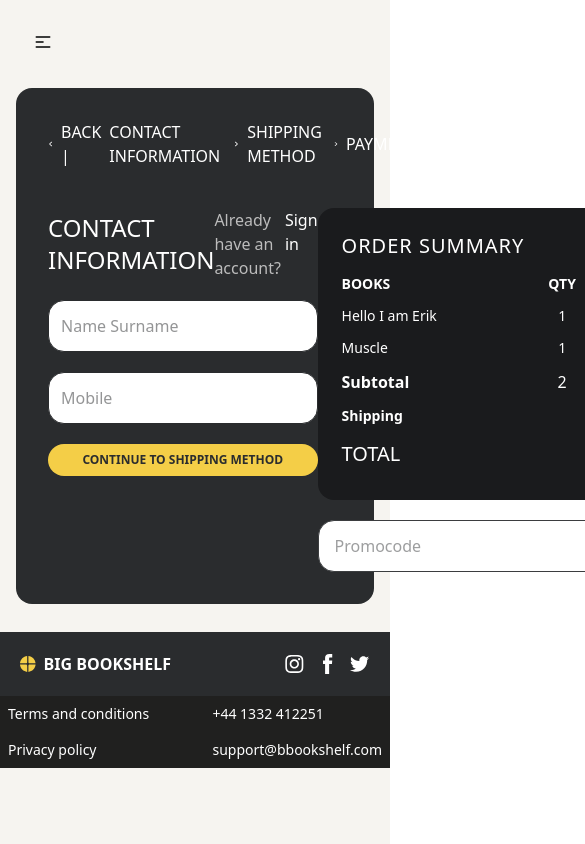
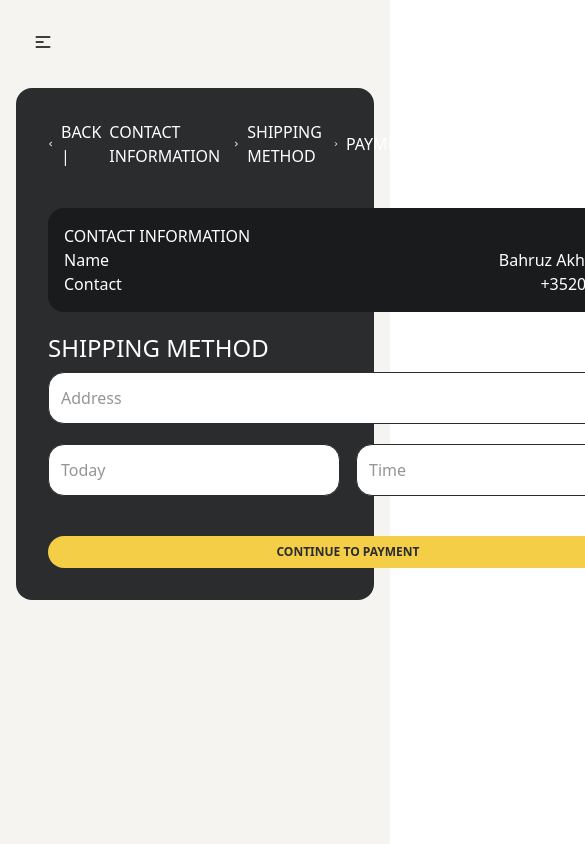
Before and after one commit to abdullahnadeemdev/bookshelf, a React (Vite) app: page / in a window 390 px wide. Shown: the top 844 px of the page, 585 px wide, since content can reach past the window. Built offline with nearby package versions, Linux system fonts and the light colour scheme.

Commit message:
added shipping and payment

```diff
--- /dev/null
+++ b/src/components/checkout/CloseCard.jsx
@@ -0,0 +1,22 @@
+import React from "react";
+
+const CloseCard = () => {
+  return (
+    <div className="bg-blackC rounded-2xl p-4 w-150">
+      <div className="flex justify-between">
+        <p>CONTACT INFORMATION</p>
+        <p>EDIT</p>
+      </div>
+      <div className="flex justify-between">
+        <p>Name</p>
+        <p>Bahruz Akhundov</p>
+      </div>
+      <div className="flex justify-between">
+        <p>Contact</p>
+        <p>+352064666</p>
+      </div>
+    </div>
+  );
+};
+
+export default CloseCard;
--- /dev/null
+++ b/src/components/checkout/OrderSummay.jsx
@@ -0,0 +1,71 @@
+import React from "react";
+import Button from "../shared/button/Button";
+
+const OrderSummay = () => {
+  return (
+    <div className="hidden md:block">
+      <div className="bg-blackC rounded-2xl p-6 w-100 ">
+        <div className="flex justify-between items-center mb-2">
+          <h2 className="text-xl font-normal tracking-wider">ORDER SUMMARY</h2>
+
+          <p className="text-base underline">EDIT</p>
+        </div>
+
+        <table className="w-full table-auto text-sm">
+          <thead>
+            <tr className="text-left font-normal ">
+              <th className="py-1.5">BOOKS</th>
+              <th className="py-1.5 text-center">QTY</th>
+              <th className="py-1.5 text-right">PRICE</th>
+            </tr>
+          </thead>
+
+          <tbody>
+            <tr>
+              <td className="py-1.5">Hello I am Erik</td>
+              <td className="py-1.5 text-center ">1</td>
+              <td className="py-1.5 text-right ">$10.5</td>
+            </tr>
+
+            <tr>
+              <td className="py-1.5">Muscle</td>
+              <td className="py-1.5 text-center ">1</td>
+              <td className="py-1.5 text-right ">$22.5</td>
+            </tr>
+
+            <tr className="text-base">
+              <td className="py-1.5 font-semibold">Subtotal</td>
+              <td className="py-1.5 text-center ">2</td>
+              <td className="py-1.5 text-right ">$33.0</td>
+            </tr>
+
+            <tr>
+              <td className="py-1.5 font-semibold">Shipping</td>
+              <td className="py-1.5"></td>
+              <td className="py-1.5 text-right">FREE</td>
+            </tr>
+
+            <tr>
+              <td className="pt-2 pb-2 text-xl  font-medium">TOTAL</td>
+              <td className="pt-2 pb-2"></td>
+              <td className="pt-2 pb-2 text-xl text-right font-medium">
+                $33.0
+              </td>
+            </tr>
+          </tbody>
+        </table>
+        <span></span>
+      </div>
+      <span>
+        <input
+          type="text"
+          className="border rounded-2xl text-lightGrayBg p-4 bg-white h-13 mt-5 w-[75%] mr-2"
+          placeholder="Promocode"
+        />
+        <Button className="font-bold!  bg-darkGreyText!">Apply</Button>
+      </span>
+    </div>
+  );
+};
+
+export default OrderSummay;
--- /dev/null
+++ b/src/components/checkout/checkout1/ContactInfo.jsx
@@ -0,0 +1,35 @@
+import React from "react";
+import Button from "../../shared/button/Button";
+
+const ContactInfo = () => {
+  return (
+    <div className="w-150">
+      <div className="flex justify-between items-center">
+        <h2 className="text-2xl font-light">CONTACT INFORMATION</h2>
+        <span className="flex gap-1">
+          <p className="text-greyText ">Already have an account?</p>
+          <p className="">Sign in</p>
+        </span>
+      </div>
+
+      <input
+        type="text"
+        name=""
+        id=""
+        className="border h-13 p-3 my-5 bg-white rounded-2xl w-full text-grayBg"
+        placeholder="Name Surname "
+      />
+      <input
+        type="text"
+        name=""
+        id=""
+        className="border h-13 p-3 bg-white rounded-2xl w-full text-grayBg"
+        placeholder="Mobile"
+      />
+
+      <Button className="mt-5 w-full">CONTINUE TO SHIPPING METHOD</Button>
+    </div>
+  );
+};
+
+export default ContactInfo;
--- a/src/components/checkout/checkout1/Index.jsx
+++ b/src/components/checkout/checkout1/Index.jsx
@@ -1,10 +1,15 @@
 import React from "react";
 import { DropArrowIcon } from "../../../assets/icons";
 import Button from "../../shared/button/Button";
+import OrderSummay from "../OrderSummay";
+import ContactInfo from "./ContactInfo";
+import CloseCard from "../CloseCard";
+import Shipping from "../checkout2/Shipping";
+import Payment from "../checkout3/Payment";
 
 const Index = () => {
   return (
-    <div className="p-8 text-white rounded-2xl  max-w-[1440px] bg-grayBg">
+    <div className="p-8 text-white rounded-2xl  max-w-[1440px] bg-grayBg ">
       <div className="flex gap-2 items-center font-light mb-10">
         <span className="flex gap-2 items-center">
           <DropArrowIcon classname="rotate-90 md:h-5 md:w-5 fill-white" />
@@ -25,97 +30,14 @@ const Index = () => {
       </div>
 
       <div className="flex justify-between">
-        <div className="w-150">
-          <div className="flex justify-between items-center">
-            <h2 className="text-2xl font-light">CONTACT INFORMATION</h2>
-            <span className="flex gap-1">
-              <p className="text-greyText ">Already have an account?</p>
-              <p className="">Sign in</p>
-            </span>
-          </div>
-
-          <input
-            type="text"
-            name=""
-            id=""
-            className="border h-13 p-3 my-5 bg-white rounded-2xl w-full text-grayBg"
-            placeholder="Name Surname "
-          />
-          <input
-            type="text"
-            name=""
-            id=""
-            className="border h-13 p-3 bg-white rounded-2xl w-full text-grayBg"
-            placeholder="Mobile"
-          />
-
-          <Button className="mt-5 w-full">CONTINUE TO SHIPPING METHOD</Button>
+        <div className="justify-center">
+          <CloseCard />
+          {/* <ContactInfo /> */}
+          {/* <Shipping /> */}
+          <Payment />
         </div>
 
-        <div>
-          <div className="bg-blackC rounded-2xl p-6 w-100">
-            <div className="flex justify-between items-center mb-2">
-              <h2 className="text-xl font-normal tracking-wider">
-                ORDER SUMMARY
-              </h2>
-
-              <p className="text-base underline">EDIT</p>
-            </div>
-
-            <table className="w-full table-auto text-sm">
-              <thead>
-                <tr className="text-left font-normal ">
-                  <th className="py-1.5">BOOKS</th>
-                  <th className="py-1.5 text-center">QTY</th>
-                  <th className="py-1.5 text-right">PRICE</th>
-                </tr>
-              </thead>
-
-              <tbody>
-                <tr>
-                  <td className="py-1.5">Hello I am Erik</td>
-                  <td className="py-1.5 text-center ">1</td>
-                  <td className="py-1.5 text-right ">$10.5</td>
-                </tr>
-
-                <tr>
-                  <td className="py-1.5">Muscle</td>
-                  <td className="py-1.5 text-center ">1</td>
-                  <td className="py-1.5 text-right ">$22.5</td>
-                </tr>
-
-                <tr className="text-base">
-                  <td className="py-1.5 font-semibold">Subtotal</td>
-                  <td className="py-1.5 text-center ">2</td>
-                  <td className="py-1.5 text-right ">$33.0</td>
-                </tr>
-
-                <tr>
-                  <td className="py-1.5 font-semibold">Shipping</td>
-                  <td className="py-1.5"></td>
-                  <td className="py-1.5 text-right">FREE</td>
-                </tr>
-
-                <tr>
-                  <td className="pt-2 pb-2 text-xl  font-medium">TOTAL</td>
-                  <td className="pt-2 pb-2"></td>
-                  <td className="pt-2 pb-2 text-xl text-right font-medium">
-                    $33.0
-                  </td>
-                </tr>
-              </tbody>
-            </table>
-            <span></span>
-          </div>
-          <span>
-            <input
-              type="text"
-              className="border rounded-2xl text-lightGrayBg p-4 bg-white h-13 mt-5 w-[75%] mr-2"
-              placeholder="Promocode"
-            />
-            <Button className="font-bold!  bg-darkGreyText!">Apply</Button>
-          </span>
-        </div>
+        <OrderSummay />
       </div>
     </div>
   );
--- /dev/null
+++ b/src/components/checkout/checkout2/Shipping.jsx
@@ -0,0 +1,50 @@
+import React from "react";
+import Button from "../../shared/button/Button";
+
+const Shipping = () => {
+  return (
+    <div className="w-150 mt-5">
+      {/* <div className="flex justify-between items-center"> */}
+      <h2 className="text-2xl font-light">SHIPPING METHOD</h2>
+      {/* <span className="flex gap-1">
+          <p className="text-greyText ">Already have an account?</p>
+          <p className="">Sign in</p>
+        </span> */}
+      {/* </div> */}
+
+      <div className="flex items-center gap-4">
+        <input
+          type="text"
+          name=""
+          id=""
+          className="border h-13 p-3 my-5 bg-white rounded-2xl w-full text-grayBg"
+          placeholder="Today "
+        />
+        <input
+          type="text"
+          name=""
+          id=""
+          className="border h-13 p-3 bg-white rounded-2xl w-full text-grayBg"
+          placeholder="Time"
+        />
+      </div>
+      <input
+        type="text"
+        name="address"
+        id="address"
+        className="border h-13 p-3 bg-white rounded-2xl w-full text-grayBg"
+        placeholder="Address"
+      />
+      <textarea
+        name="note"
+        id="note"
+        className="border mt-2 p-3 bg-white rounded-2xl w-full text-grayBg"
+        placeholder="note"
+      ></textarea>
+
+      <Button className="mt-5 w-full">CONTINUE TO PAYMENT</Button>
+    </div>
+  );
+};
+
+export default Shipping;
--- /dev/null
+++ b/src/components/checkout/checkout3/Payment.jsx
@@ -0,0 +1,44 @@
+import React from "react";
+import Button from "../../shared/button/Button";
+
+const Payment = () => {
+  return (
+    <div className="w-150 mt-5">
+      {/* <div className="flex justify-between items-center"> */}
+      <h2 className="text-2xl font-light">SHIPPING METHOD</h2>
+      {/* <span className="flex gap-1">
+          <p className="text-greyText ">Already have an account?</p>
+          <p className="">Sign in</p>
+        </span> */}
+      {/* </div> */}
+
+      <input
+        type="text"
+        name="address"
+        id="address"
+        className="border mt-2 h-13 p-3 bg-white rounded-2xl w-full text-grayBg"
+        placeholder="Address"
+      />
+      <div className="flex items-center gap-4">
+        <input
+          type="text"
+          name=""
+          id=""
+          className="border h-13 p-3 my-5 bg-white rounded-2xl w-full text-grayBg"
+          placeholder="Today "
+        />
+        <input
+          type="text"
+          name=""
+          id=""
+          className="border h-13 p-3 bg-white rounded-2xl w-full text-grayBg"
+          placeholder="Time"
+        />
+      </div>
+
+      <Button className="mt-5 w-full">CONTINUE TO PAYMENT</Button>
+    </div>
+  );
+};
+
+export default Payment;
--- a/src/pages/checkout/Index.jsx
+++ b/src/pages/checkout/Index.jsx
@@ -2,7 +2,7 @@ import CheckOut1 from "../../components/checkout/checkout1/Index";
 
 const Index = () => {
   return (
-    <div className="mx-auto my-3 p-4 max-w-[1440px]">
+    <div className="mx-auto mt-3 p-4 max-w-[1440px] h-screen">
       <CheckOut1 />
     </div>
   );
```
